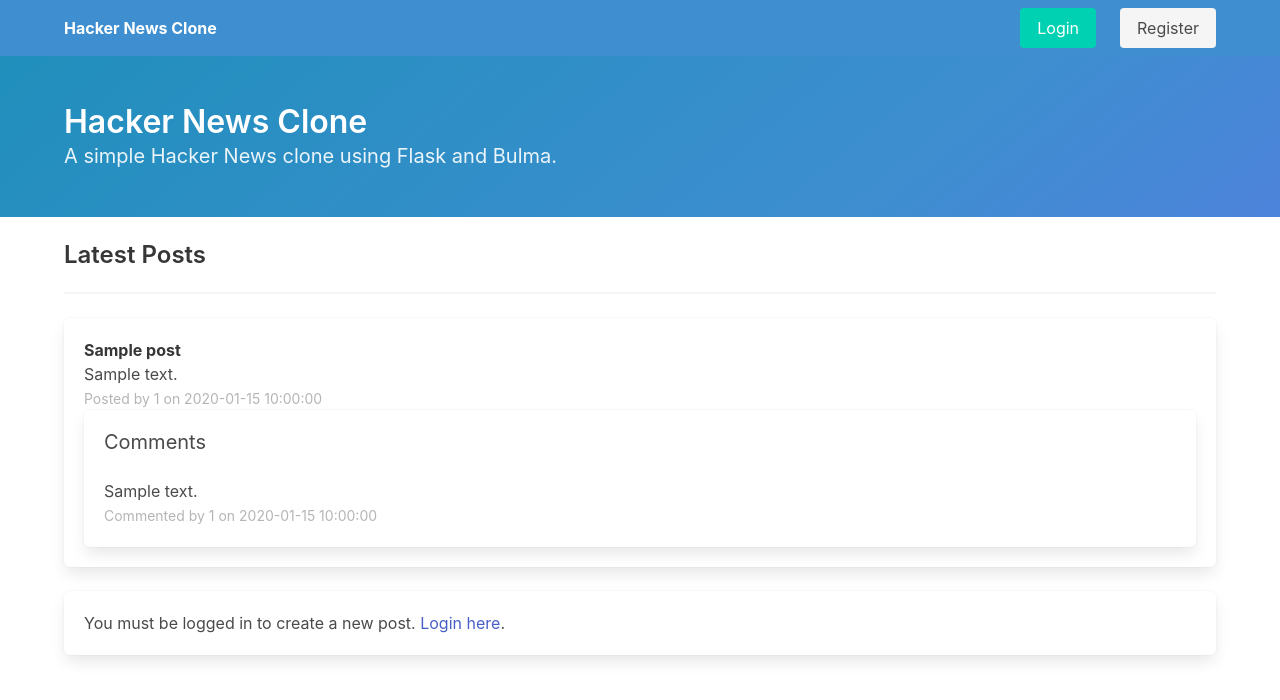
After one commit to spinning-fantasies/py-hn-clone, a Flask app: template templates/index.html in a window 1280 px wide. The commit adds this page. Shown: the top 700 px of the page. Run offline with Flask 3, Linux system fonts and the light colour scheme; the template is opened without the code that fills it: most values are stand-ins (such as "Sample title", 1, 10 or a date in 2020).

Commit message:
end of day

```diff
--- a/app.py
+++ b/app.py
@@ -1,34 +1,156 @@
-from flask import Flask, render_template, request, redirect, url_for, flash
+from flask import Flask, render_template, request, redirect, url_for, flash, session
+import sqlite3
 
 app = Flask(__name__)
 app.config['SECRET_KEY'] = 'your_secret_key'
+app.config['SESSION_TYPE'] = 'filesystem'  # Store sessions on the filesystem
 
-# Temporary storage for user data (replace with a database in production)
-users = []
+# Function to get a database connection
+def get_db_connection():
+    connection = sqlite3.connect('hackernews.db')
+    connection.row_factory = sqlite3.Row
+    return connection
+
+# Function to create database tables
+def create_tables():
+    with app.open_resource('schema.sql', mode='r') as f:
+        connection = get_db_connection()
+        connection.cursor().executescript(f.read())
+        connection.commit()
+        connection.close()
+
+# Call create_tables() to create the tables
+create_tables()
 
 # Data model for User
 class User:
     def __init__(self, username, password):
+        self.id = None
         self.username = username
         self.password = password
+
+    def create_user(self):
+        with get_db_connection() as connection:
+            cursor = connection.cursor()
+            cursor.execute('INSERT INTO user (username, password) VALUES (?, ?)',
+                           (self.username, self.password))
+            connection.commit()
+            self.id = cursor.lastrowid
+        return self
+
+    @staticmethod
+    def find_by_username(username):
+        with get_db_connection() as connection:
+            cursor = connection.cursor()
+            cursor.execute('SELECT * FROM user WHERE username = ?', (username,))
+            user_data = cursor.fetchone()
+            if user_data:
+                user = User(user_data['username'], user_data['password'])
+                user.id = user_data['id']
+                return user
+        return None
+    @classmethod
+    def get_user_by_id(cls, user_id):
+        users = [
+            User(1, 'john_doe', 'john@example.com', 'hashed_password_1', '2023-07-21 12:34:56'),
+            User(2, 'jane_smith', 'jane@example.com', 'hashed_password_2', '2023-07-20 09:15:25'),
+            # Add more user objects as needed...
+        ]
+        for user in users:
+            if user.user_id == user_id:
+                return user
+
+        return None
+
+        for user in users:
+            if user.user_id == user_id:
+                return user
+
+        return None
+
+# Data model for Post
+class Post:
+    def __init__(self, title, content, user_id):
+        self.id = None
+        self.title = title
+        self.content = content
+        self.created_at = None
+        self.user_id = user_id
+
+    def create_post(self):
+        with get_db_connection() as connection:
+            cursor = connection.cursor()
+            cursor.execute('INSERT INTO post (title, content, user_id) VALUES (?, ?, ?)',
+                           (self.title, self.content, self.user_id))
+            connection.commit()
+            self.id = cursor.lastrowid
+        return self
+
+    @staticmethod
+    def get_all_posts():
+        with get_db_connection() as connection:
+            cursor = connection.cursor()
+            cursor.execute('SELECT * FROM post ORDER BY created_at DESC')
+            posts_data = cursor.fetchall()
+            posts = []
+            for post_data in posts_data:
+                post = Post(post_data['title'], post_data['content'], post_data['user_id'])
+                post.id = post_data['id']
+                post.created_at = post_data['created_at']
+                posts.append(post)
+            return posts
+
+    @staticmethod
+    def get_post_by_id(post_id):
+        with get_db_connection() as connection:
+            cursor = connection.cursor()
+            cursor.execute('SELECT * FROM post WHERE id = ?', (post_id,))
+            post_data = cursor.fetchone()
+            if post_data:
+                post = Post(post_data['title'], post_data['content'], post_data['user_id'])
+                post.id = post_data['id']
+                post.created_at = post_data['created_at']
+                return post
+            return None
+
+# Data model for Comment
+class Comment:
+    def __init__(self, text, post_id, user_id):
+        self.id = None
+        self.text = text
+        self.created_at = None
+        self.post_id = post_id
+        self.user_id = user_id
+
+    def create_comment(self):
+        with get_db_connection() as connection:
+            cursor = connection.cursor()
+            cursor.execute('INSERT INTO comment (text, post_id, user_id) VALUES (?, ?, ?)',
+                           (self.text, self.post_id, self.user_id))
+            connection.commit()
+            self.id = cursor.lastrowid
 
 # Route for user registration
 @app.route('/register', methods=['GET', 'POST'])
 def register():
+    if 'user_id' in session:
+        return redirect(url_for('home'))
+
     if request.method == 'POST':
         username = request.form['username']
         password = request.form['password']
 
         # Check if the username is already taken
-        if any(user.username == username for user in users):
+        existing_user = User.find_by_username(username)
+        if existing_user:
             flash('Username already taken. Please choose a different username.', 'danger')
             return redirect(url_for('register'))
 
-        # Create a new user and add it to the list (temporary storage)
-        new_user = User(username, password)
-        users.append(new_user)
+        # Create a new user and save it to the database
+        user = User(username, password)
+        user.create_user()
 
-        flash('Registration successful. You can now login.', 'success')
+        flash('Registration successful. You can now log in.', 'success')
         return redirect(url_for('login'))
 
     return render_template('register.html')
@@ -36,14 +158,17 @@
 # Route for user login
 @app.route('/login', methods=['GET', 'POST'])
 def login():
+    if 'user_id' in session:
+        return redirect(url_for('home'))
+
     if request.method == 'POST':
         username = request.form['username']
         password = request.form['password']
 
         # Check if the user exists and the password is correct
-        user = next((user for user in users if user.username == username), None)
+        user = User.find_by_username(username)
         if user and user.password == password:
-            # Simulate user login by setting a session variable (replace with proper session management)
+            session['user_id'] = user.id  # Simulate user login by setting a session variable
             flash('Login successful. Welcome, {}!'.format(username), 'success')
             return redirect(url_for('home'))
 
@@ -52,10 +177,104 @@
 
     return render_template('login.html')
 
+# Route for user logout
+@app.route('/logout')
+def logout():
+    session.pop('user_id', None)
+    flash('You have been logged out.', 'info')
+    return redirect(url_for('home'))
+
 # Home route
 @app.route('/')
 def home():
-    return "Hacker News Clone"
+    posts = Post.get_all_posts()
+    return render_template('index.html', posts=posts)
+
+
+@app.route('/create_post', methods=['POST'])
+def create_post():
+    if 'user_id' not in session:
+        flash('You must be logged in to create a new post. Please login or register.', 'danger')
+        return redirect(url_for('login'))
+
+    if request.method == 'POST':
+        user_id = session['user_id']
+        post_title = request.form['post_title']
+        post_content = request.form['post_content']
+
+        post = Post(post_title, post_content, user_id)
+        post.create_post()
+
+        flash('Post created successfully!', 'success')
+        return redirect(url_for('home'))
+
+@app.route('/add_comment/<int:post_id>', methods=['POST'])
+def add_comment(post_id):
+    if 'user_id' not in session:
+        flash('You must be logged in to add a comment. Please login or register.', 'danger')
+        return redirect(url_for('login'))
+
+    if request.method == 'POST':
+        user_id = session['user_id']
+        comment_text = request.form['comment_text']
+
+        comment = Comment(comment_text, post_id, user_id)
+        comment.create_comment()
+
+        flash('Comment added successfully!', 'success')
+        return redirect(url_for('home'))
+
+@app.route('/post/<int:post_id>')
+def view_post(post_id):
+    post = Post.get_post_by_id(post_id)
+    if post is None:
+        flash('Post not found.', 'danger')
+        return redirect(url_for('home'))
+
+    return render_template('view_post.html', post=post)
+
+@app.route('/profile')
+def profile():
+    if 'user_id' not in session:
+        flash('You must be logged in to view your profile.', 'danger')
+        return redirect(url_for('login'))
+
+    user_id = session['user_id']
+    user = User.get_user_by_id(user_id)
+    if user is None:
+        flash('User not found.', 'danger')
+        return redirect(url_for('home'))
+
+    return render_template('profile.html', user=user)
+
+@app.route('/account_settings', methods=['GET', 'POST'])
+def account_settings():
+    if 'user_id' not in session:
+        flash('You must be logged in to access account settings.', 'danger')
+        return redirect(url_for('login'))
+
+    user_id = session['user_id']
+    user = User.get_user_by_id(user_id)
+    if user is None:
+        flash('User not found.', 'danger')
+        return redirect(url_for('home'))
+
+    if request.method == 'POST':
+        new_username = request.form['new_username']
+        new_password = request.form['new_password']
+
+        # Validate and update the username and password
+        if not new_username:
+            flash('Username cannot be empty.', 'danger')
+        elif not new_password:
+            flash('Password cannot be empty.', 'danger')
+        else:
+            user.update_profile(new_username, new_password)
+            flash('Account settings updated successfully!', 'success')
+            return redirect(url_for('profile'))
+
+    return render_template('account_settings.html', user=user)
+
 
 if __name__ == '__main__':
     app.run(debug=True)
--- /dev/null
+++ b/templates/index.html
@@ -0,0 +1,139 @@
+<!DOCTYPE html>
+<html>
+<head>
+    <title>Hacker News Clone</title>
+    <link rel="stylesheet" href="https://cdn.jsdelivr.net/npm/bulma@0.9.3/css/bulma.min.css">
+</head>
+<body>
+    <nav class="navbar is-info">
+        <div class="container">
+            <div class="navbar-brand">
+                <a class="navbar-item" href="{{ url_for('home') }}">
+                    <strong>Hacker News Clone</strong>
+                </a>
+                <a role="button" class="navbar-burger burger" aria-label="menu" aria-expanded="false" data-target="navbarMenu">
+                    <span aria-hidden="true"></span>
+                    <span aria-hidden="true"></span>
+                    <span aria-hidden="true"></span>
+                </a>
+            </div>
+
+            <div id="navbarMenu" class="navbar-menu">
+                <div class="navbar-start">
+                    <!-- Add any additional navbar items here -->
+                </div>
+
+                <div class="navbar-end">
+                    {% if 'user_id' in session %}
+                    <div class="navbar-item">
+                        <p>Welcome, User!</p>
+                    </div>
+                    <div class="navbar-item">
+                        <a class="button is-danger" href="{{ url_for('logout') }}">Logout</a>
+                    </div>
+                    {% else %}
+                    <div class="navbar-item">
+                        <a class="button is-primary" href="{{ url_for('login') }}">Login</a>
+                    </div>
+                    <div class="navbar-item">
+                        <a class="button is-light" href="{{ url_for('register') }}">Register</a>
+                    </div>
+                    {% endif %}
+                </div>
+            </div>
+        </div>
+    </nav>
+
+    <section class="hero is-info is-bold">
+        <div class="hero-body">
+            <div class="container">
+                <h1 class="title">
+                    Hacker News Clone
+                </h1>
+                <h2 class="subtitle">
+                    A simple Hacker News clone using Flask and Bulma.
+                </h2>
+            </div>
+        </div>
+    </section>
+
+    <div class="container">
+        <br>
+        <h2 class="title is-4">Latest Posts</h2>
+        <hr>
+
+        {% for post in posts %}
+        <div class="box">
+            <article class="media">
+                <div class="media-content">
+                    <div class="content">
+                        <p>
+                            <strong>{{ post.title }}</strong>
+                            <br>
+                            {{ post.content }}
+                            <br>
+                            <small class="has-text-grey-light">Posted by {{ post.user_id }} on {{ post.created_at }}</small>
+                        </p>
+                    </div>
+                </div>
+            </article>
+
+            <!-- Comment Section -->
+            <div class="box">
+                <h3 class="subtitle">Comments</h3>
+                {% for comment in post.comments %}
+                <div class="content">
+                    <p>
+                        {{ comment.text }}
+                        <br>
+                        <small class="has-text-grey-light">Commented by {{ comment.user_id }} on {{ comment.created_at }}</small>
+                    </p>
+                </div>
+                {% endfor %}
+                {% if 'user_id' in session %}
+                <form method="post" action="{{ url_for('add_comment', post_id=post.id) }}">
+                    <div class="field">
+                        <div class="control">
+                            <textarea class="textarea" name="comment_text" placeholder="Add a comment..." required></textarea>
+                        </div>
+                    </div>
+                    <div class="field">
+                        <div class="control">
+                            <button type="submit" class="button is-info">Add Comment</button>
+                        </div>
+                    </div>
+                </form>
+                {% endif %}
+            </div>
+        </div>
+        {% endfor %}
+
+        <div class="box">
+            {% if 'user_id' in session %}
+            <h3 class="subtitle">Create a New Post</h3>
+            <form method="post" action="{{ url_for('create_post') }}">
+                <div class="field">
+                    <label class="label">Title</label>
+                    <div class="control">
+                        <input class="input" type="text" name="post_title" required>
+                    </div>
+                </div>
+                <div class="field">
+                    <label class="label">Content</label>
+                    <div class="control">
+                        <textarea class="textarea" name="post_content" required></textarea>
+                    </div>
+                </div>
+                <div class="field">
+                    <div class="control">
+                        <button type="submit" class="button is-primary">Submit Post</button>
+                    </div>
+                </div>
+            </form>
+            {% else %}
+            <p>You must be logged in to create a new post. <a href="{{ url_for('login') }}">Login here</a>.</p>
+            {% endif %}
+        </div>
+    </div>
+</body>
+</html>
--- a/templates/login.html
+++ b/templates/login.html
@@ -2,6 +2,7 @@
 <html>
 <head>
     <title>User Login</title>
+    <link rel="stylesheet" href="https://cdn.jsdelivr.net/npm/bulma@0.9.3/css/bulma.min.css">
 </head>
 <body>
     <h1>User Login</h1>
--- a/templates/register.html
+++ b/templates/register.html
@@ -2,6 +2,7 @@
 <html>
 <head>
     <title>User Registration</title>
+    <link rel="stylesheet" href="https://cdn.jsdelivr.net/npm/bulma@0.9.3/css/bulma.min.css">
 </head>
 <body>
     <h1>User Registration</h1>
```
Also changed, not shown: schema.sql (added, +27 -0 lines), templates/account_settings.html (added, +46 -0 lines), templates/profile.html (added, +32 -0 lines).
